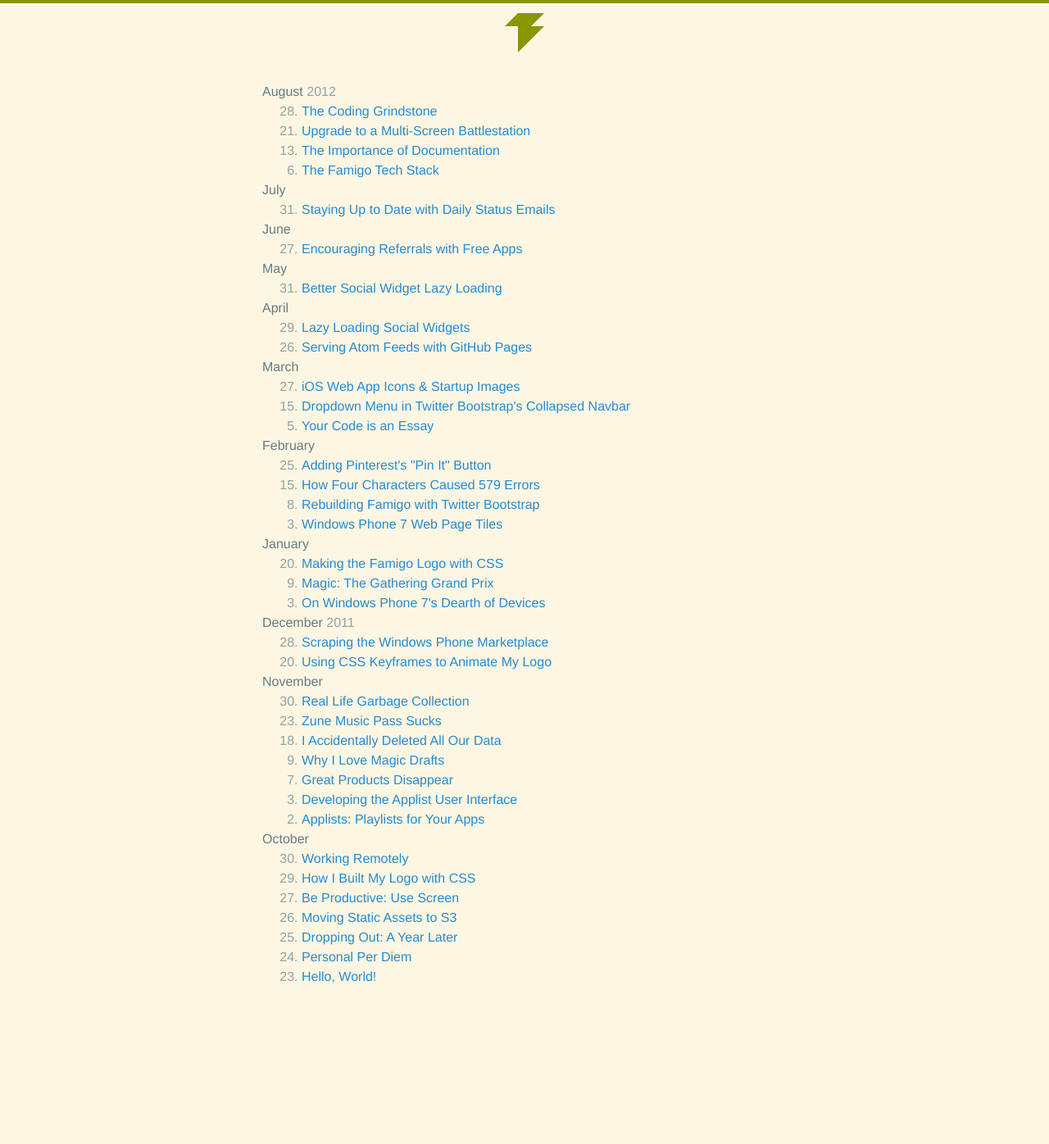
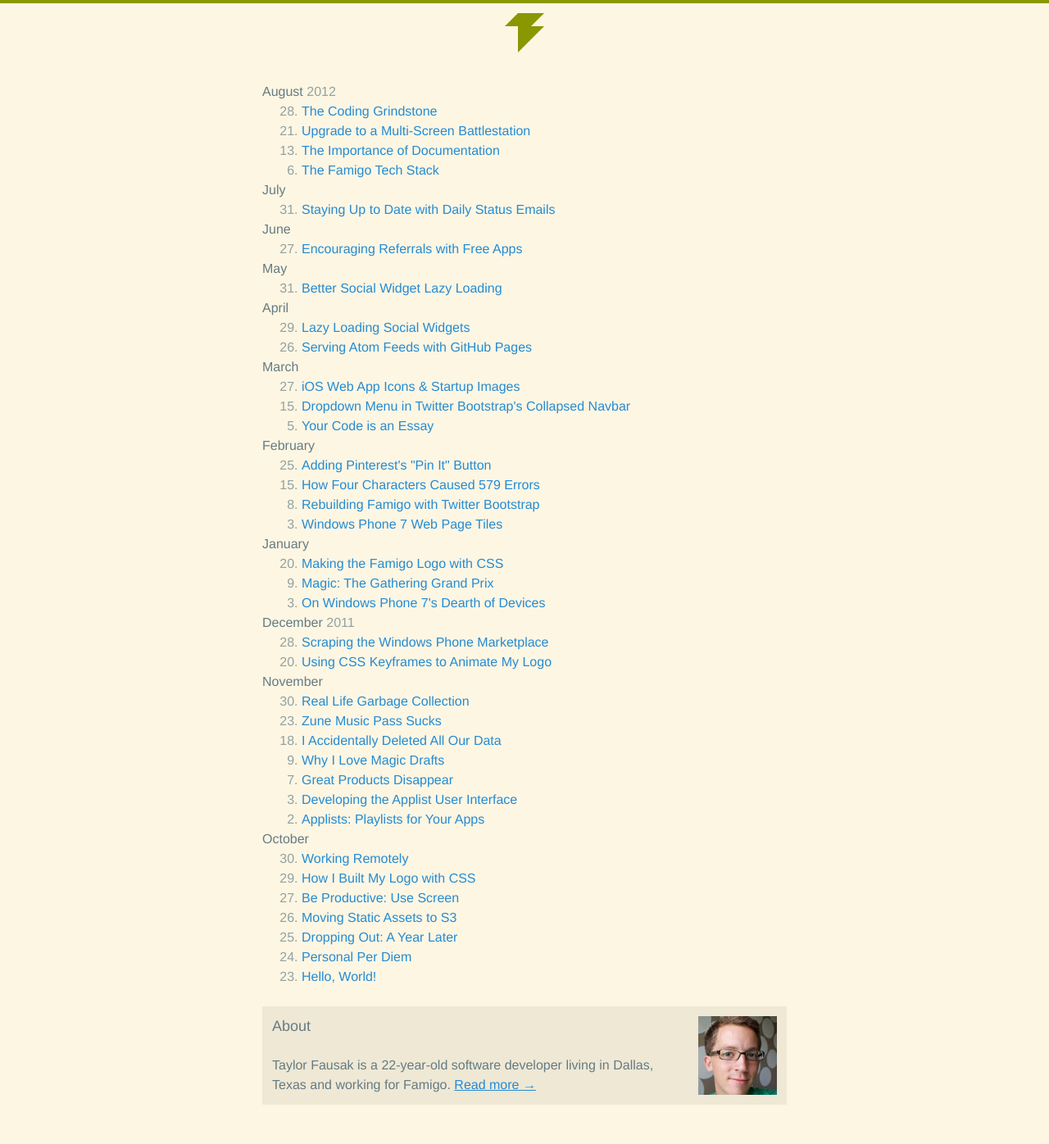
Before and after one commit to tfausak/tfausak.github.io, a Jekyll site: the page built from index.html, in a window 1280 px wide. Shown: the whole page at 82% size. Built offline with Jekyll 4.4.1, drawn with Linux system fonts in a browser that asks for light colours; before the commit the page ends 1252 px from its top, so only the background shows below that.

Commit message:
Add footer widget to index.
It looks a lot better than a short "About" link under all the posts.
Plus it matches the footer on the post pages.

```diff
--- a/index.html
+++ b/index.html
@@ -27,3 +27,11 @@
         {% assign last_month = this_month %}
     {% endfor %}
 </ol>
+
+<footer class="footer about">
+    <img alt="Taylor Fausak" src="/static/images/taylor-fausak-square.jpg">
+
+    <h2>About</h2>
+
+    <p>Taylor Fausak is a 22-year-old software developer living in Dallas, Texas and working for Famigo. <a href="/about/">Read more &#x2192;</a></p>
+</footer>
```
Also changed, not shown: about.md (+1 -1 lines), static/styles/main.css (+15 -0 lines), static/images/taylor-fausak-square.jpg (added), static/styles/all.min.css.
